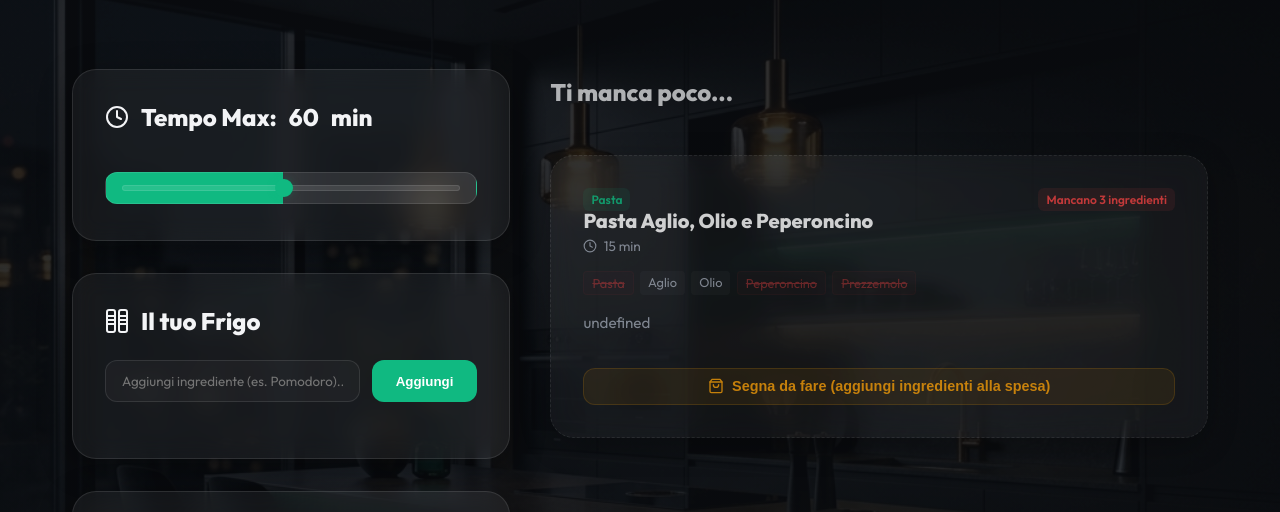
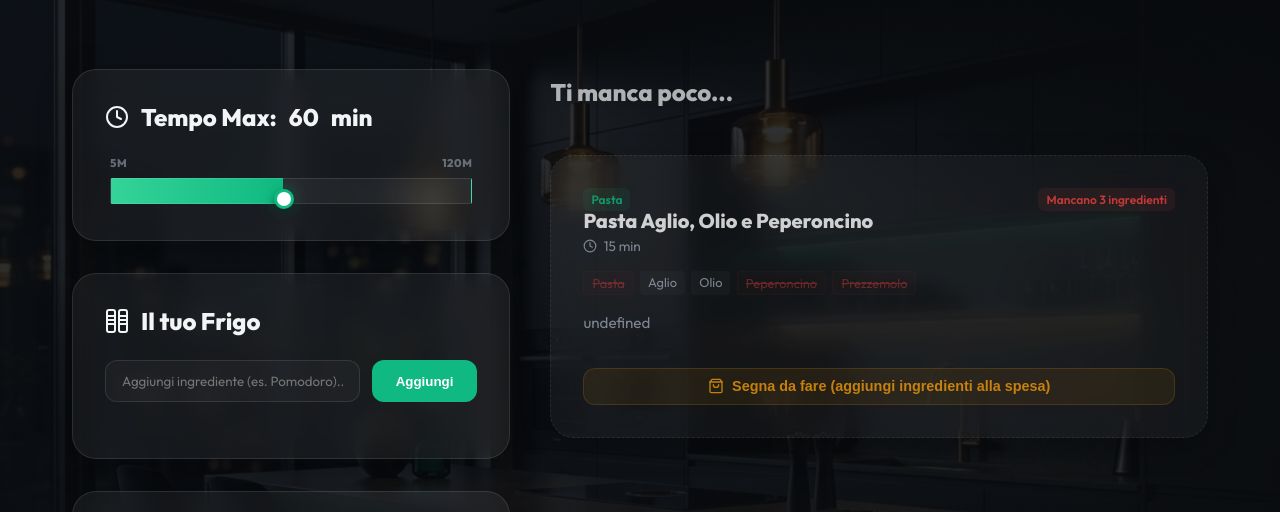
Before and after one commit to simo-hue/Vibe-coding-con-Mia, a website built with Vite: page index.html in a window 1280 px wide. Shown: the part 227-739 px from the top of the page. Built offline with nearby package versions, Linux system fonts and the light colour scheme.

Commit message:
style: redesign time slider with professional premium aesthetics (labels, refined thumb, complex gradients)

```diff
--- a/index.html
+++ b/index.html
@@ -29,7 +29,13 @@
               <svg xmlns="http://www.w3.org/2000/svg" width="24" height="24" viewBox="0 0 24 24" fill="none" stroke="currentColor" stroke-width="2" stroke-linecap="round" stroke-linejoin="round"><circle cx="12" cy="12" r="10"></circle><polyline points="12 6 12 12 16 14"></polyline></svg>
               Tempo Max: <span id="time-val">60</span> min
             </h2>
-            <input type="range" id="time-slider" min="5" max="120" step="5" value="60" style="width: 100%; margin-top: 1rem;">
+            <div class="slider-container" style="margin-top: 1.5rem;">
+              <div class="slider-labels">
+                <span>5m</span>
+                <span>120m</span>
+              </div>
+              <input type="range" id="time-slider" min="5" max="120" step="5" value="60">
+            </div>
           </div>
 
           <div class="glass-card">
--- a/src/main.js
+++ b/src/main.js
@@ -68,7 +68,12 @@ function updateSliderTrack() {
   const max = timeSlider.max || 120;
   const val = timeSlider.value;
   const percentage = ((val - min) / (max - min)) * 100;
-  timeSlider.style.background = `linear-gradient(to right, var(--primary-color) ${percentage}%, rgba(255, 255, 255, 0.1) ${percentage}%)`;
+
+  // Professional gradient: slightly lighter at the start, primary at the thumb
+  timeSlider.style.background = `linear-gradient(to right,
+    #34d399 0%,
+    var(--primary-color) ${percentage}%,
+    rgba(255, 255, 255, 0.05) ${percentage}%)`;
 }
 
 // Init
--- a/src/style.css
+++ b/src/style.css
@@ -355,41 +355,68 @@ button.primary:hover {
   transform: scale(1.1);
 }
 
-/* Range Slider Premium Styling */
+/* Professional Range Slider Styling */
+.slider-container {
+  width: 100%;
+  padding: 0 5px;
+}
+
+.slider-labels {
+  display: flex;
+  justify-content: space-between;
+  margin-bottom: 8px;
+  font-size: 0.7rem;
+  font-weight: 700;
+  text-transform: uppercase;
+  letter-spacing: 0.05em;
+  color: var(--text-muted);
+  opacity: 0.6;
+}
+
 input[type=range] {
   -webkit-appearance: none;
   width: 100%;
-  background: transparent;
+  height: 4px;
+  background: rgba(255, 255, 255, 0.05);
+  border-radius: 2px;
+  outline: none;
+  cursor: pointer;
+  transition: var(--transition);
 }
 
-input[type=range]:focus {
-  outline: none;
+/* Custom Fill logic handled via JS background linear-gradient */
+
+input[type=range]::-webkit-slider-thumb {
+  -webkit-appearance: none;
+  appearance: none;
+  width: 20px;
+  height: 20px;
+  background: white;
+  border: 3px solid var(--primary-color);
+  border-radius: 50%;
+  cursor: pointer;
+  box-shadow: 0 0 15px rgba(16, 185, 129, 0.4), 0 4px 10px rgba(0, 0, 0, 0.5);
+  transition: all 0.2s ease;
+  margin-top: 0; /* Align with track */
+}
+
+input[type=range]:hover::-webkit-slider-thumb {
+  transform: scale(1.1);
+  box-shadow: 0 0 20px rgba(16, 185, 129, 0.6), 0 6px 12px rgba(0, 0, 0, 0.6);
+}
+
+input[type=range]:active::-webkit-slider-thumb {
+  transform: scale(0.95);
+  background: var(--primary-color);
+  border-color: white;
 }
 
 input[type=range]::-webkit-slider-runnable-track {
   width: 100%;
-  height: 6px;
+  height: 4px;
   cursor: pointer;
-  background: rgba(255, 255, 255, 0.1);
-  border-radius: 10px;
-  border: 1px solid var(--glass-border);
-  transition: var(--transition);
-}
-
-input[type=range]::-webkit-slider-thumb {
-  height: 18px;
-  width: 18px;
-  border-radius: 50%;
-  background: var(--primary-color);
-  cursor: pointer;
-  -webkit-appearance: none;
-  margin-top: -7px;
-  box-shadow: 0 0 10px var(--primary-glow);
-  transition: var(--transition);
-}
-
-input[type=range]:active::-webkit-slider-thumb {
-  transform: scale(1.2);
+  background: transparent; /* Fill handled by input background */
+  border: none;
 }
 
 /* Modal Styles */
```
